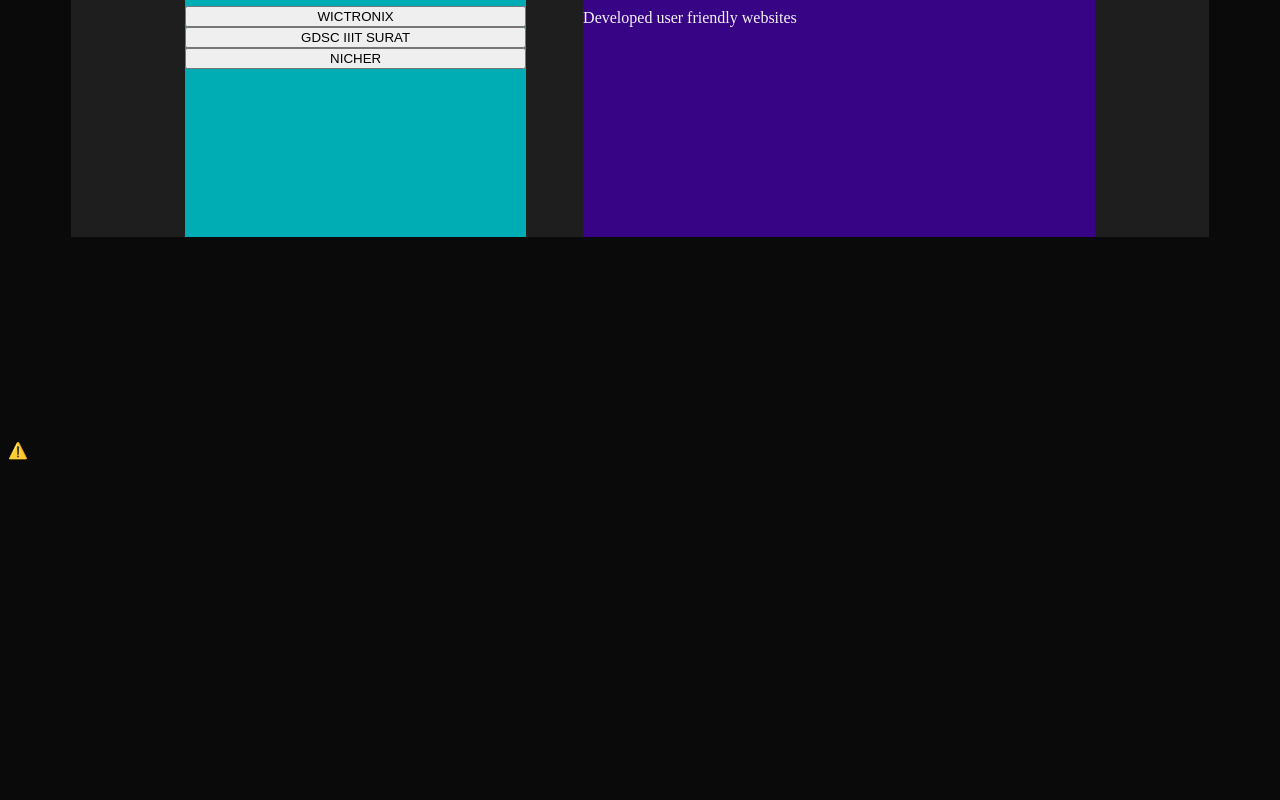
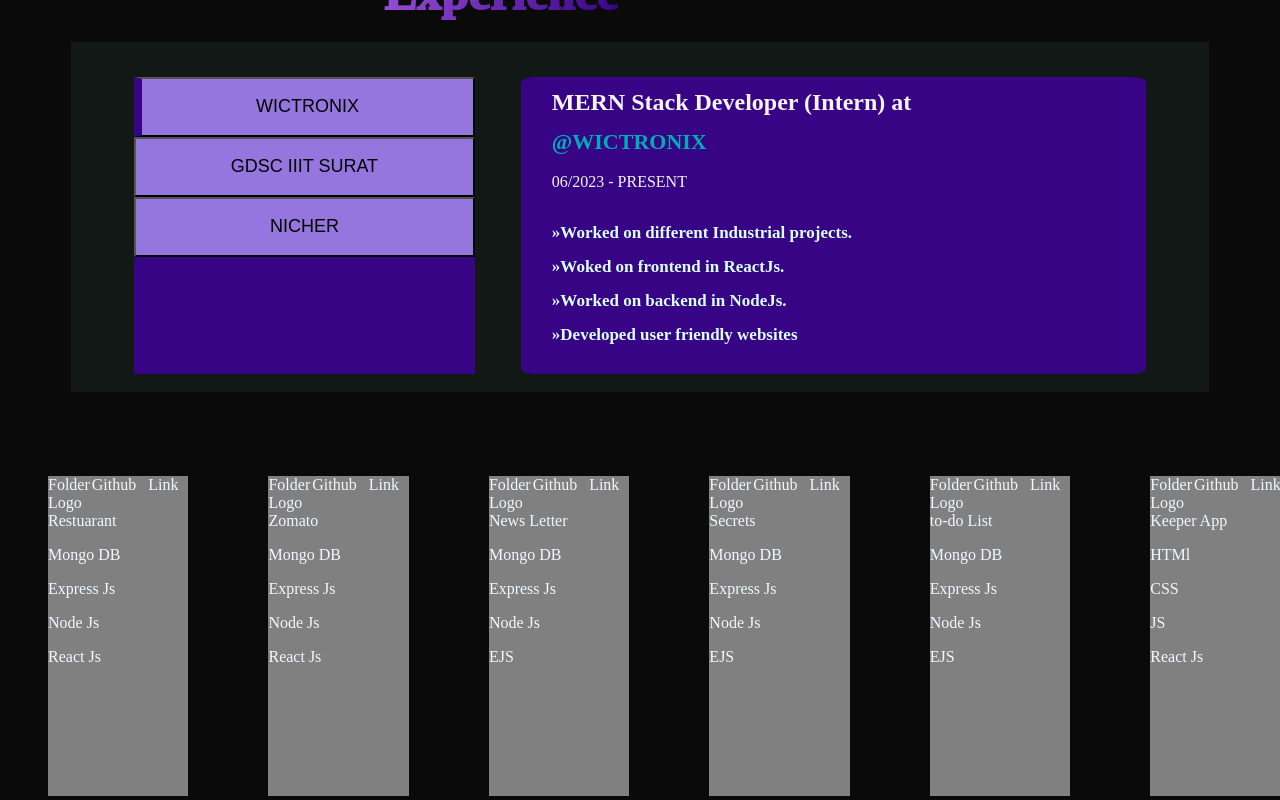
Before and after one commit to its-me-aadi/Portfolio, a React (Create React App) app: page / in a window 1280 px wide. Shown: the part 2120-2920 px from the top of the page. Before the commit the page ends 2729 px from the top, so only its background shows below. Built offline with nearby package versions, Linux system fonts and the light colour scheme; no server answers.

Commit message:
almost ready

```diff
--- /dev/null
+++ b/src/Projects.json
@@ -0,0 +1,55 @@
+[
+
+{
+    "name":"Restuarant",
+    "githubLink":"",
+    "projectLink":"",
+    "summary":"",
+    "skills":["Mongo DB","Express Js","Node Js","React Js"]
+},
+{
+    "name":"Zomato",
+    "githubLink":"",
+    "projectLink":"",
+    "summary":"",
+    "skills":["Mongo DB","Express Js","Node Js","React Js"]
+}
+,
+{
+    "name":"News Letter",
+    "githubLink":"",
+    "projectLink":"",
+    "summary":"",
+    "skills":["Mongo DB","Express Js","Node Js","EJS"]
+}
+,
+{
+    "name":"Secrets",
+    "githubLink":"",
+    "projectLink":"",
+    "summary":"",
+    "skills":["Mongo DB","Express Js","Node Js","EJS"]
+}
+,{
+    "name":"to-do List",
+    "githubLink":"",
+    "projectLink":"",
+    "summary":"",
+    "skills":["Mongo DB","Express Js","Node Js","EJS"]
+},
+{
+    "name":"Keeper App",
+    "githubLink":"",
+    "projectLink":"",
+    "summary":"",
+    "skills":["HTMl","CSS","JS","React Js"]
+}
+
+
+
+
+
+
+
+
+]
--- a/src/components/Experience.jsx
+++ b/src/components/Experience.jsx
@@ -2,70 +2,100 @@
 import "../styles/experience.css"
 export default function Experience() {
 
-    const [data,setData]=useState({
-        role:"MERN Stack(Intern) @",
-        organization:"WICTRONIX",
-        date:"06/2023-PRESENT",
-        link:"https://wictronix.com/",
-        list:["Worked on different Industrial projects.","Woked on frontend in ReactJs.","Worked on backend in NodeJs.","Developed user friendly websites"]
+    const styless = {
+        borderLeft: "8px solid #370486",
+    }
+    const [verticalLine, setVerticalLine] = useState({
+        button1: styless,
+        button2: {},
+        button3: {}
+    })
+    const [data, setData] = useState({
+        role: "MERN Stack Developer (Intern) at",
+        organization: "@WICTRONIX",
+        date: "06/2023 - PRESENT",
+        link: "https://wictronix.com/",
+        list: ["Worked on different Industrial projects.", "Woked on frontend in ReactJs.", "Worked on backend in NodeJs.", "Developed user friendly websites"]
     });
 
-    function HandleClick(event){
-        const {name,value}=event.target;
-        if(name==='button1'){
+    function HandleClick(event) {
+        const { name } = event.target;
+        if (name === 'button1') {
             setData({
-                role:"MERN Stack(Intern) at",
-                organization:"@WICTRONIX",
-                date:"06/2023-PRESENT",
-                link:"https://wictronix.com/",
-                list:["Worked on different Industrial projects.","Woked on frontend in ReactJs.","Worked on backend in NodeJs.","Developed user friendly websites"]
+                role: "MERN Stack developer (Intern) at",
+                organization: "@WICTRONIX",
+                date: "06/2023 - PRESENT",
+                link: "https://wictronix.com/",
+                list: ["Worked on different Industrial projects.", "Woked on frontend in ReactJs.", "Worked on backend in NodeJs.", "Developed user friendly websites"]
+            })
+            setVerticalLine({
+                button1: styless,
+                button2: {},
+                button3: {}
             })
         }
-        else if(name==='button2'){
+        else if (name === 'button2') {
             setData({
-                role:"Junior Developer at",
-                organization:"@GDSC IIIT-SURAT",
-                date:"02/2023-PRESENT",
-                link:"https://www.linkedin.com/company/dsc-iiitsurat/",
-                list:["Worked on Spring Fest's website","Woked on frontend","Developed user friendly website","Fixed bugs from website."]
+                role: "Junior Developer at",
+                organization: "@GDSC IIIT-SURAT",
+                date: "02/2023 - PRESENT",
+                link: "https://www.linkedin.com/company/dsc-iiitsurat/",
+                list: ["Worked on Spring Fest's website", "Woked on frontend", "Developed user friendly website", "Fixed bugs from website."]
+            })
+            setVerticalLine({
+                button1: {},
+                button2: styless,
+                button3: {}
+
             })
         }
-        else{
+        else {
             setData({
-                role:"FRONTEND developer at",
-                organization:"@NICHER",
-                date:"02/2023-PRESENT",
-                link:"https://nicherindia.me/",
-                list:["Build a buisness website for different services.","Modified Template","Hosted Website","Added new features to website."]
+                role: "Frontend Web Developer at",
+                organization: "@NICHER",
+                date: "02/2023 - PRESENT",
+                link: "https://nicherindia.me/",
+                list: ["Build a buisness website for different services.", "Modified Template", "Hosted Website", "Added new features to website."]
+            })
+            setVerticalLine({
+                button1: {},
+                button2: {},
+                button3: styless
             })
         }
     }
 
     return (
         <div className='section'>
+            <div className='experience-heading-and-animation'>
                 <div className='experience-heading'>
                     Experience
                 </div>
+                <div>
+                    <script src="https://unpkg.com/@lottiefiles/lottie-player@latest/dist/lottie-player.js"></script>
+                    <lottie-player src="https://assets1.lottiefiles.com/packages/lf20_8y3kzptg.json" background="transparent" speed="1" style={{ width: "300px", height: "300px" }} loop autoplay></lottie-player>
+                </div>
+            </div>
             <div className='experience'>
                 <div className='experience-left-section'>
-                    <button name='button1' onClick={HandleClick}>WICTRONIX</button>
-                    <button name='button2' onClick={HandleClick}>GDSC IIIT SURAT</button>
-                    <button name='button3' onClick={HandleClick}>NICHER</button>
+                    <button name='button1' onClick={HandleClick} style={verticalLine.button1} className='experience-left-section-butttons'>WICTRONIX</button>
+                    <button name='button2' onClick={HandleClick} className='experience-left-section-butttons' style={verticalLine.button2}>GDSC IIIT SURAT</button>
+                    <button name='button3' onClick={HandleClick} className='experience-left-section-butttons' style={verticalLine.button3}>NICHER</button>
                 </div>
                 <div className='experience-right-section'>
-                <div>
+                    <div className='experience-right-section-heading'>
                         {data.role}
                     </div>
-                <div>
-                    <a href={data.link}>{data.organization}</a>
+                    <div className='experience-right-section-subheading'>
+                        <a href={data.link} target='blank' className='a'>{data.organization}</a>
                     </div>
-                <div>
+                    <div className='experience-right-section-date'>
                         {data.date}
                     </div>
-                <div>
-                        {data.list.map(listitem=>{
-                            return(
-                                <p>{listitem}</p>
+                    <div className='experience-right-section-list'>
+                        {data.list.map(listitem => {
+                            return (
+                                <li className='experience-right-section-listitems'>{listitem}</li>
                             )
                         })}
                     </div>
--- a/src/components/Home.jsx
+++ b/src/components/Home.jsx
@@ -6,6 +6,7 @@
 import Contact from './Contact'
 import Skills from './Skills'
 import Experience from './Experience'
+import MyProjects from './MyProjects'
 export default function Home() {
   return (
     <div>
@@ -14,6 +15,7 @@
         <About/>
         <Skills/>
         <Experience/>
+        <MyProjects/>
         <Contact/>
     <Footer/>
     </div>
--- a/src/components/MyProjects.jsx
+++ b/src/components/MyProjects.jsx
@@ -0,0 +1,24 @@
+import React from 'react'
+import ProjectCard from './projectCard'
+import ProjectsData from "../Projects.json"
+import "../styles/projects.css"
+export default function MyProjects() {
+
+
+
+  return (
+    <div className='myprojects'>
+        {ProjectsData.map(projectData=>{
+            return(
+                <ProjectCard
+                name={projectData.name}
+                githublink={projectData.githubLink}
+                projectLink={projectData.projectLink}
+                summary={projectData.summary}
+                skills={projectData.skills}
+                />
+            )
+        })}
+    </div>
+  )
+}
--- /dev/null
+++ b/src/components/projectCard.jsx
@@ -0,0 +1,33 @@
+import React from 'react'
+import "../styles/projectCard.css"
+export default function ProjectCard(props) {
+  return (
+    <div className='card-body'>
+        <div className='card-heading'>
+            <div>
+                Folder Logo
+            </div>
+            <div className='card-heading-links'>
+                <div className='card-heading-link'>
+                    <a href={props.githublink}>Github</a></div>
+                <div className='card-heading-link'>
+                    <a href={props.projectLink}></a>Link
+                </div>
+            </div>
+        </div>
+        <div>
+        {props.name}
+        </div>
+        <div>
+            {props.summary}
+        </div>
+        <div className='card-footer'>
+            {props.skills.map(skill=>{
+                return (
+                    <p>{skill}</p>
+                )
+            })}
+        </div>
+    </div>
+  )
+}
--- a/src/styles/experience.css
+++ b/src/styles/experience.css
@@ -9,28 +9,39 @@
     display: flex;
     flex-direction: row;
     width: 90%;
-    height: 400px;
+    height: 350px;
     justify-content: center;
-    background-color: rgba(30,30,30,1)
+    /* background-color: rgba(30,30,30,1); */
+    /* background:linear-gradient(340deg,#000000,#434343); */
+    background-color: rgba(135,249,212,0.06);
+
 }
 
 .experience-left-section{
     display: flex;
     flex-direction: column;
-    justify-content: center;
     color: whitesmoke;
     width: 30%;
-    margin: 0% 2.5% 0% 2.5%;
+    height: 85%;
+    margin: 3% 2% 0% 2%;
     list-style: none;
-    background-color: #00ADB5;
+    background-color:#370486;
+    border-radius: 0px solid rgba(135,249,212,.06);
 }
 .experience-right-section{
     display: flex;
     flex-direction: column;
-    width: 45%;
-    margin: 0% 2.5% 0% 2.5%;
+    width: 55%;
+    height: 85%;
+    margin: 3% 2% 0% 2%;
     color: whitesmoke;
     background-color: #370486;
+    border-radius: 2%;
+}
+.experience-heading-and-animation{
+    display: flex;
+    justify-content: center;
+    align-items: center;
 }
 .experience-heading{
     -webkit-text-fill-color: transparent;
@@ -39,9 +50,59 @@
     font-weight: 1000;
     font-size: 49px;
     letter-spacing: 0;
-    margin: 1% 0% 2% 2%;
+    margin:40% 0% 2% 4%;
     color: aliceblue;
     font-family: 'Jost';
     font-style: normal;
 
 }
+.experience-right-section-heading{
+    font-size: 24px;
+    font-weight: 800;
+    margin: 2% 0% 0% 5%;
+}
+.experience-right-section-subheading{
+    font-size: 22px;
+    font-weight: 600;
+    margin: 2% 0% 0% 5%;
+
+}
+.a{
+    text-decoration: none;
+    color:#00ADB5;
+
+}
+.a:hover{
+    color: crimson;
+}
+
+.experience-right-section-date{
+    margin: 3% 0% 0% 5%;
+}
+.experience-right-section-list{
+    margin: 4% 0% 0% 5%;
+    line-height: 34px;
+
+}
+.experience-right-section-listitems{
+    list-style: none;
+    font-size: 17px;
+    color: #DAFFFB;
+    font-weight: 600;
+}
+.experience-right-section-listitems::before{
+    content: "\00BB";
+}
+.experience-left-section-butttons{
+    width: 100%;
+    height: 60px;
+    font-size: 18px;
+    font-weight: 500;
+    margin-top: 0%;
+    /* color:#EEEEEE; */
+    color: black;
+    /* background:linear-gradient(0deg,#0F2027,#203A43,#2C5364); */
+    background-color: rgba(149, 117, 222,1);
+    /* border-radius: 0px solid rgba(135,249,212,0.06); */
+    cursor:pointer;
+}
--- /dev/null
+++ b/src/styles/projectCard.css
@@ -0,0 +1,24 @@
+.card-body{
+    width:28em;
+    height: 20em;
+    color: aliceblue;
+    background-color: grey;
+    margin: 2% 4% 2% 4%;
+}
+
+.card-heading{
+    display: flex;
+    justify-content: space-between;
+}
+.card-heading-links{
+    display: flex;
+}
+.card-heading-link{
+    margin: 0% 10px 0% 2px;
+}
+.card-footer{
+    /* position: relative;
+   top: 10%; */
+    /* float: right; */
+    color: aliceblue;
+}
--- a/src/styles/projects.css
+++ b/src/styles/projects.css
@@ -0,0 +1,5 @@
+.myprojects{
+    display: flex;
+    flex-direction: row;
+    width: 1000px;
+}
--- a/src/styles/skills.css
+++ b/src/styles/skills.css
@@ -36,7 +36,7 @@
     width: 120px;
     height: 120px;
     margin: 0% 0.2% 0% 0.2%;
-    border: solid 0px black;
+    border: solid 0px wheat;
     color: #ECF8F9;
     border-radius: 100%;
 }
```
Lines whose indentation alone changed are shown as unchanged.
